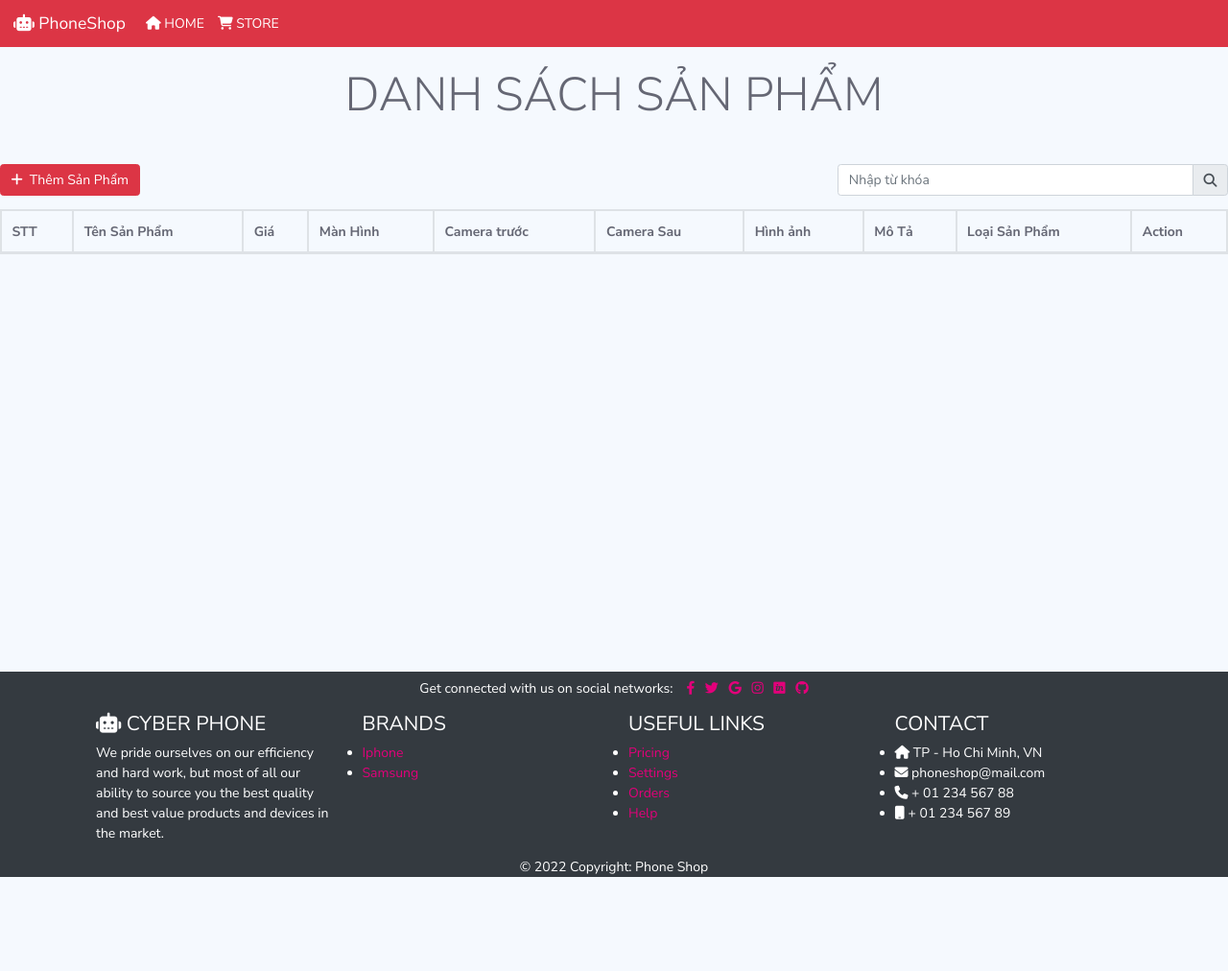
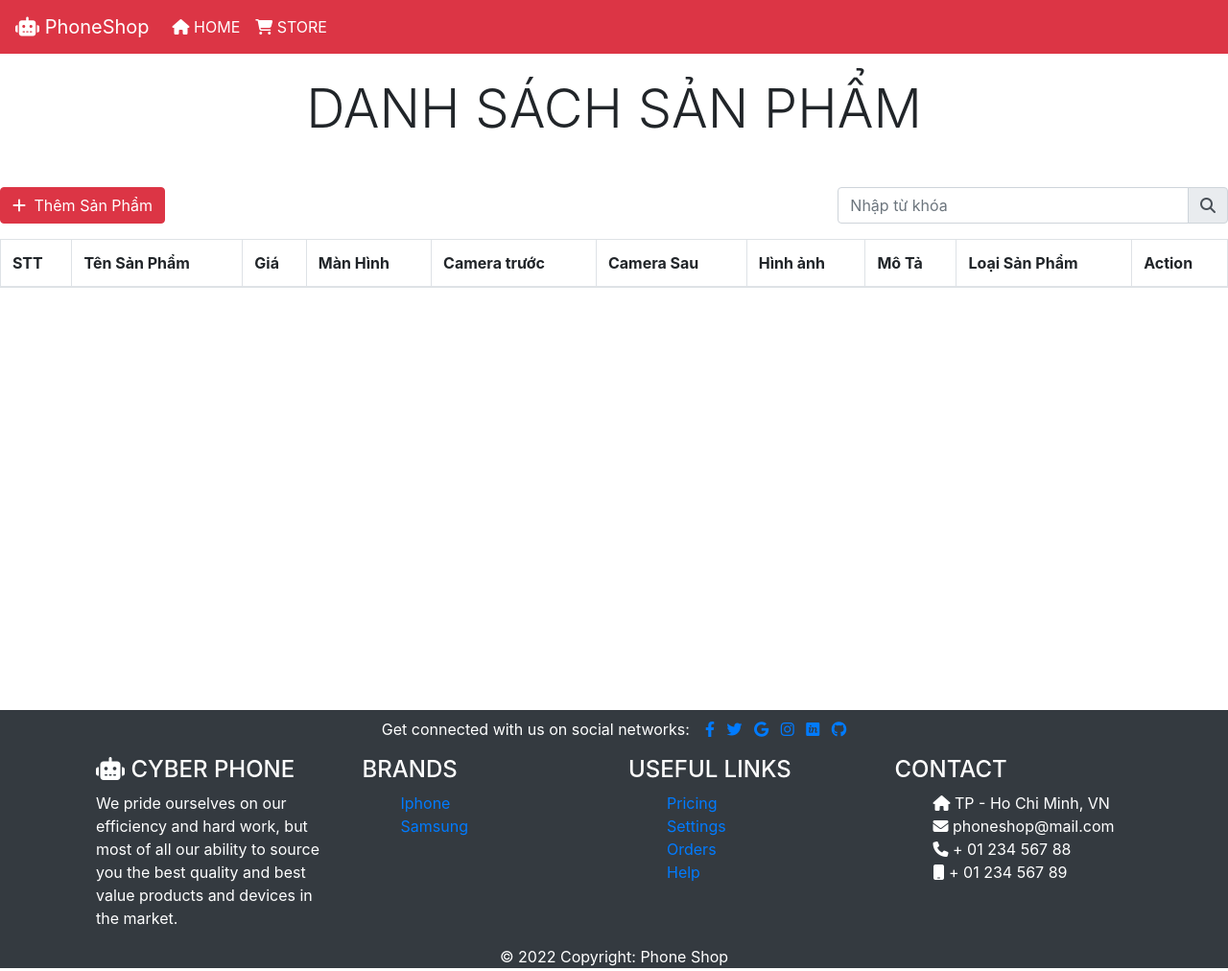
Before and after one commit to luannguyen1805/BC42_N03_PhoneShop, a plain HTML site: page ad-home/views-ad/index.html in a window 1280 px wide. Shown: the whole page at 96% size. Before the commit the page ends 928 px from the top, so only its background shows below. Drawn offline with nearby package versions, Linux system fonts and the light colour scheme.

Commit message:
Add files via upload

```diff
--- /dev/null
+++ b/ad-home/views-ad/index.css
@@ -0,0 +1,4 @@
+li {
+    list-style: none;
+
+}
--- a/ad-home/views-ad/index.html
+++ b/ad-home/views-ad/index.html
@@ -16,8 +16,9 @@
       crossorigin="anonymous"
     />
     <link rel="stylesheet" href="https://cdnjs.cloudflare.com/ajax/libs/font-awesome/6.3.0/css/all.min.css" integrity="sha512-SzlrxWUlpfuzQ+pcUCosxcglQRNAq/DZjVsC0lE40xsADsfeQoEypE+enwcOiGjk/bSuGGKHEyjSoQ1zVisanQ==" crossorigin="anonymous" referrerpolicy="no-referrer" />
-    <!-- <link rel="stylesheet" href="/asset/css/main.css"> -->
-    <link rel="stylesheet" href="/asset/css/main.css">
+
+
+    <link rel="stylesheet" href="./index.css">
 
   </head>
 
```
